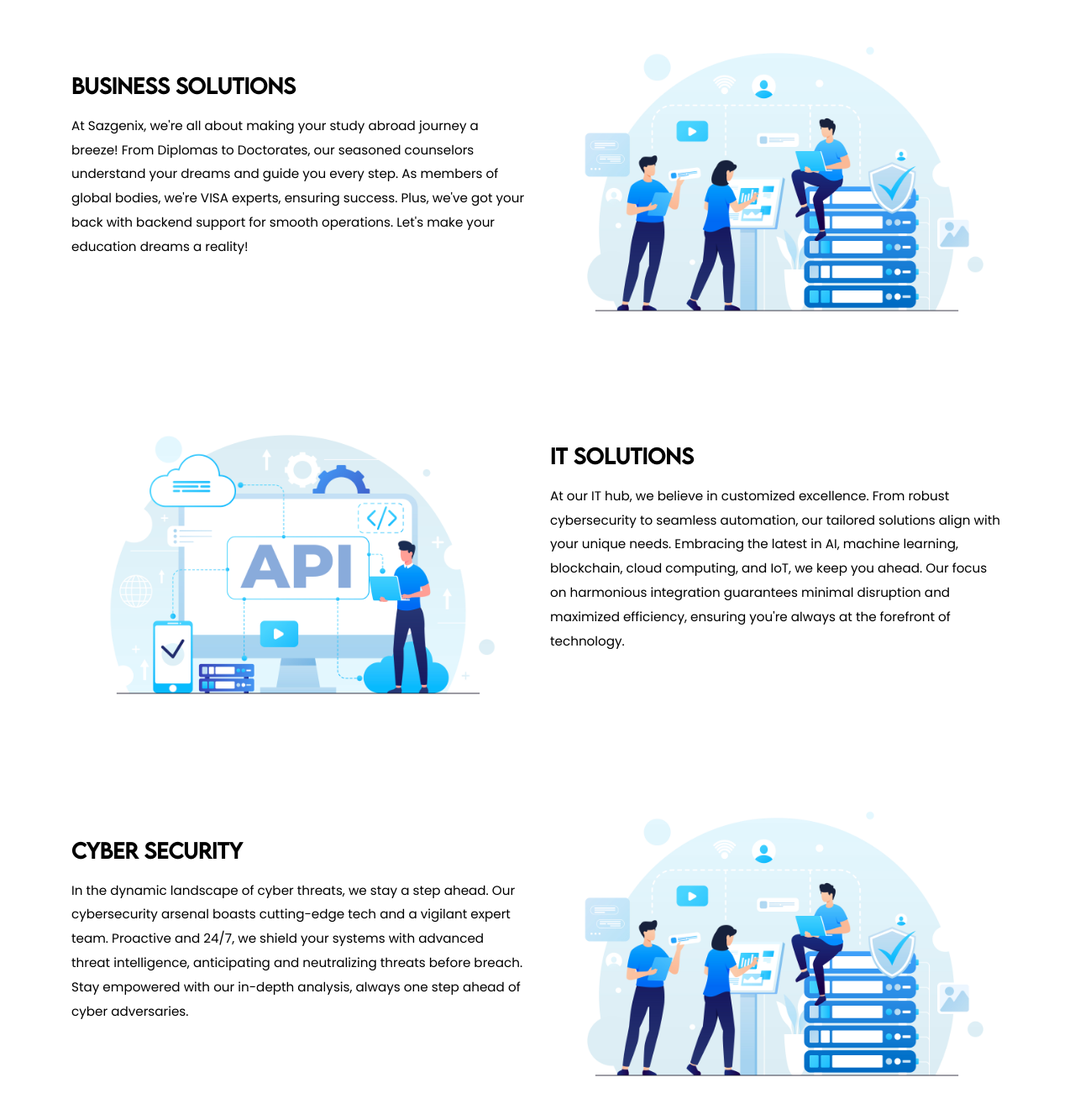
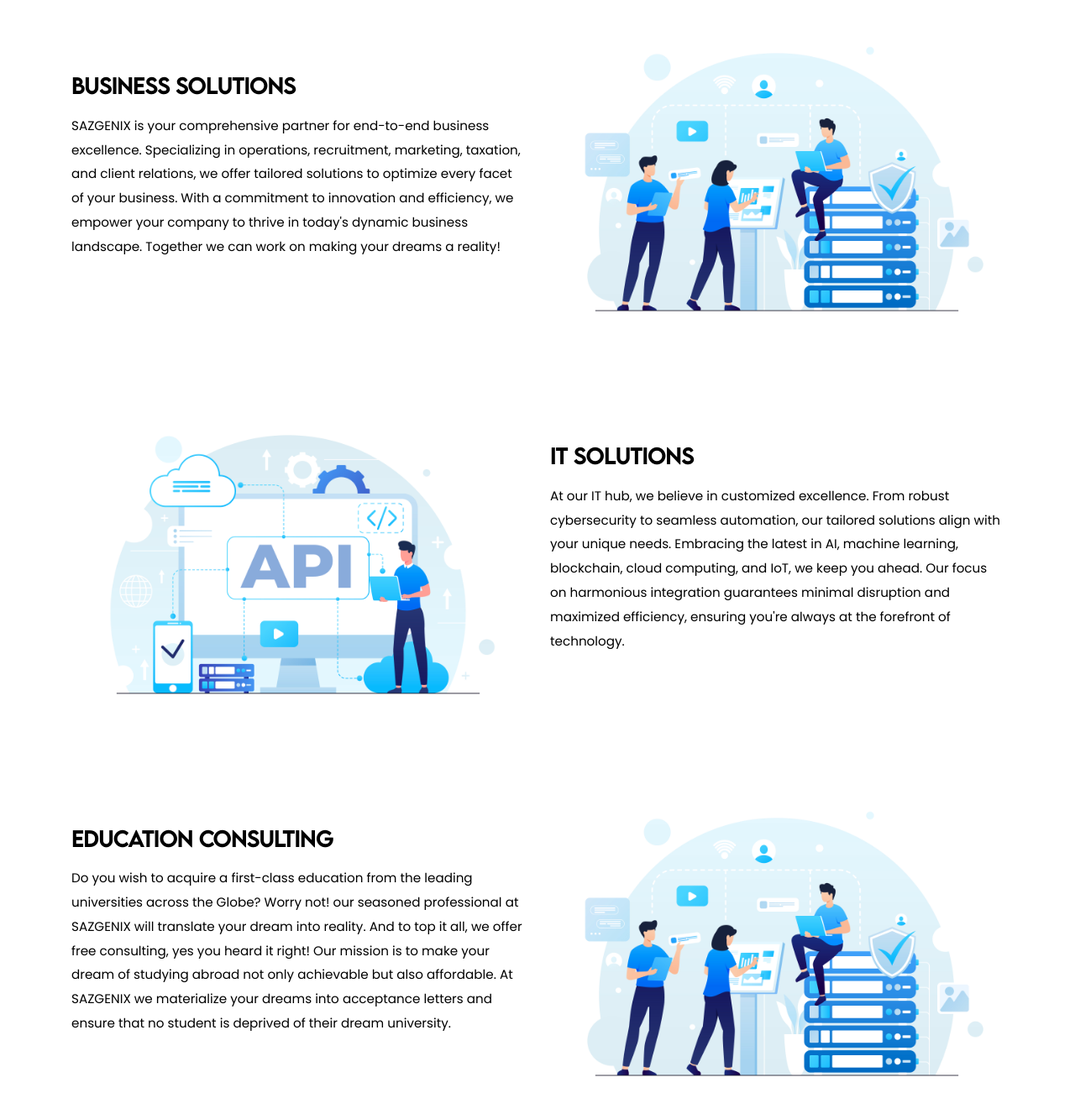
Before and after one commit to SAZGENIX/home, a plain HTML site: page index.html in a window 1280 px wide. Shown: the part 1880-3213 px from the top of the page at 84% size. Drawn offline with nearby package versions, Linux system fonts and the light colour scheme.

Commit message:
content changed

```diff
--- a/index.html
+++ b/index.html
@@ -324,11 +324,7 @@
         <div class="text col-lg-6 order-2 order-lg-1">
           <!-- <div class="icon"><iconify-icon icon="ant-design:solution-outlined" style="color: #001a33;"  width="80" height="80"></iconify-icon></div> -->
           <h4 style="color: black; font-family:'lemon-medium';" data-aos="fade-up">Business Solutions</h4>
-          <p style="font-family: 'poppins'; color: #000"  data-aos="fade-up">At Sazgenix, we're all about making your study abroad
-            journey a breeze! From Diplomas to
-            Doctorates, our seasoned counselors understand your dreams and guide you every step. As members of global
-            bodies, we're VISA experts, ensuring success. Plus, we've got your back with backend support for smooth
-            operations. Let's make your education dreams a reality!</p>
+          <p style="font-family: 'poppins'; color: #000"  data-aos="fade-up">SAZGENIX is your comprehensive partner for end-to-end business excellence. Specializing in operations, recruitment, marketing, taxation, and client relations, we offer tailored solutions to optimize every facet of your business. With a commitment to innovation and efficiency, we empower your company to thrive in today's dynamic business landscape. Together we can work on making your dreams a reality!</p>
         </div>
         <div class="image col-lg-6 order-1 order-lg-2"><img style="border-radius: 10px;" data-aos="fade-left"
             src="img/feature-1.jpg" alt="..." class="img-fluid"></div>
@@ -352,12 +348,8 @@
       <div class="row d-flex align-items-center">
         <div class="text col-lg-6 order-2 order-lg-1">
           <!-- <div class="icon"><iconify-icon icon="ant-design:solution-outlined" style="color: #001a33;"  width="80" height="80"></iconify-icon></div> -->
-          <h4 style="color: black; font-family:'lemon-medium';" data-aos="fade-up">Cyber Security</h4>
-          <p style="font-family: 'poppins'; color: #000" data-aos="fade-up">In the dynamic landscape of cyber threats, we stay a
-            step ahead. Our cybersecurity
-            arsenal boasts cutting-edge tech and a vigilant expert team. Proactive and 24/7, we shield your systems with
-            advanced threat intelligence, anticipating and neutralizing threats before breach. Stay empowered with our
-            in-depth analysis, always one step ahead of cyber adversaries.</p>
+          <h4 style="color: black; font-family:'lemon-medium';" data-aos="fade-up">Education Consulting</h4>
+          <p style="font-family: 'poppins'; color: #000" data-aos="fade-up">Do you wish to acquire a first-class education from the leading universities across the Globe? Worry not! our seasoned professional at SAZGENIX will translate your dream into reality. And to top it all, we offer free consulting, yes you heard it right! Our mission is to make your dream of studying abroad not only achievable but also affordable. At SAZGENIX we materialize your dreams into acceptance letters and ensure that no student is deprived of their dream university.</p>
         </div>
         <div class="image col-lg-6 order-1 order-lg-2"><img style="border-radius: 10px;" data-aos="fade-left"
             src="img/feature-1.jpg" alt="..." class="img-fluid"></div>
@@ -559,38 +551,41 @@
         </div>
       </div>
 
-
-
       <div class="item item3">
         <div style="gap: 10px ; height: 100%" class="icon d-flex justify-content-center align-items-center flex-column">
           <iconify-icon  icon="charm:notes-tick" style="color: rgb(255, 255, 255);" width="80" height="80"></iconify-icon>
           <h3 class="h5" style="color: white; font-family: 'lemon-medium'; text-align: center;">Application Submission</h3>
         </div>
       </div>
+
       <div class="item item3">
         <div style="gap: 10px ; height: 100%" class="icon d-flex justify-content-center align-items-center flex-column">
           <iconify-icon  icon="mdi:paper-edit-outline" style="color: rgb(255, 255, 255);" width="80" height="80"></iconify-icon>
           <h3 class="h5" style="color: white; font-family: 'lemon-medium'; text-align: center;">SOP Assistance</h3>
         </div>
       </div>
+
       <div class="item item3">
         <div style="gap: 10px ; height: 100%" class="icon d-flex justify-content-center align-items-center flex-column">
           <iconify-icon   icon="fluent-mdl2:device-run" style="color: rgb(255, 255, 255);" width="80" height="80"></iconify-icon>
           <h3 class="h5" style="color: white; font-family: 'lemon-medium'; text-align: center;">Interview Preparation</h3>
         </div>
       </div>
+
       <div class="item item3">
         <div style="gap: 10px ; height: 100%" class="icon d-flex justify-content-center align-items-center flex-column">
           <iconify-icon icon="game-icons:pay-money" style="color: rgb(255, 255, 255);" width="80" height="80"></iconify-icon>
           <h3 class="h5" style="color: white; font-family: 'lemon-medium'; text-align: center;">Loan Process Assisstance</h3>
         </div>
       </div>
+
       <div class="item item3">
         <div style="gap: 10px ; height: 100%" class="icon d-flex justify-content-center align-items-center flex-column">
           <iconify-icon icon="fa-solid:handshake" style="color: rgb(255, 255, 255);" width="80" height="80"></iconify-icon>
           <h3 class="h5" style="color: white; font-family: 'lemon-medium'; text-align: center;">Visa Process Assistance</h3>
         </div>
       </div>
+
       <div class="item item3">
         <div style="gap: 10px ; height: 100%" class="icon d-flex justify-content-center align-items-center flex-column">
           <iconify-icon   icon="la:plane-departure" style="color: rgb(255, 255, 255);" width="80" height="80"></iconify-icon>
```
